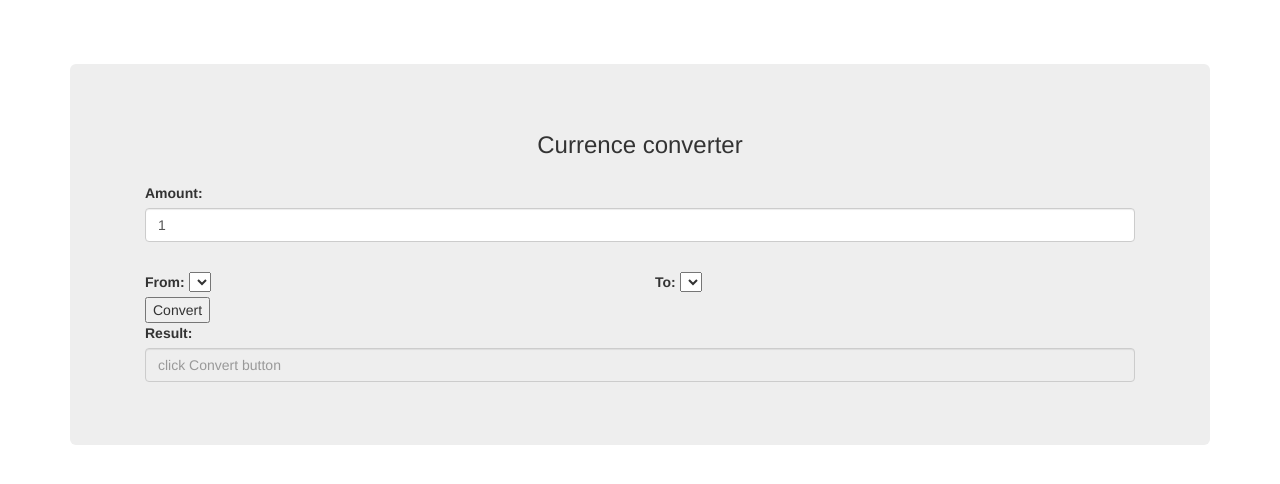
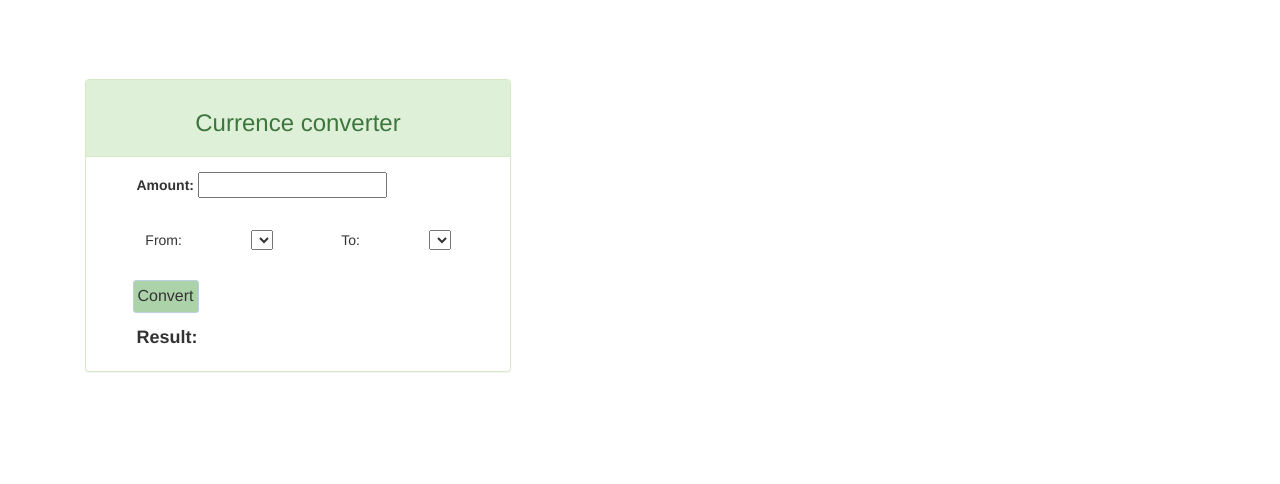
Before and after one commit to mkumbobeaty/currency_conveter, a website: page index.html in a window 1280 px wide. Drawn offline with nearby package versions, Linux system fonts and the light colour scheme; files that its build step writes are made by us from their sources; no server answers.

Commit message:
Work on an online currence_convator by creating: -Function that return list of all currecies -Function that calculate the currencies and return value -Display result in presentation layout(html).

```diff
--- a/css/main.css
+++ b/css/main.css
@@ -1,9 +1,41 @@
-.container{
+.container {
     margin-top: 5%;
 }
-.currency_conveter{
-    padding: 15px;
+@media (max-width: 767px) {
+    .currency_conveter{
+        padding: 15px;
+        width: 100%;
+    }
 }
-.form-control{
-    width: 55%;
+@media (min-width: 768px) {
+    .currency_conveter{
+        padding: 15px;
+        width: 40%;
+    }
 }
+.grid-container {
+    display: grid;
+    grid-template-columns: auto auto auto auto;
+    padding:10px;
+}
+.grid-item {
+    padding: 20px;
+    text-align: center;
+}
+label{
+    margin-left: 9%;
+
+}
+.conv_button{
+    margin-left: 8%;
+    margin-bottom: 3%;
+    padding: 4px;
+    font-size: 16px;
+    background-color: #acd2aa;
+    border: 1px solid #bcd0e0;
+    border-radius: 3px;
+}
+.result{
+    font-size: 18px;
+
+}
--- a/index.html
+++ b/index.html
@@ -8,29 +8,27 @@
 
 <body>
 <div class="container">
-    <div class="jumbotron">
+    <div class="currency_conveter">
+    <div class="panel panel-success">
+        <div class="panel-heading">
         <h3 class="text-center">Currence converter</h3>
-        <div class="currency_conveter">
-            <label for="currency_from">Amount:</label>
-            <input class="form-control" type="text" value="1" id="currency_from" name="currency_from">
-            <div class="row" style="margin-top: 3%">
-                <div class="col-md-6">
-                    <label>From:</label>
-                    <select id="currency_fr">
-                    </select>
-                </div>
-                <div class="col-md-6">
-                    <label>To:</label>
-                    <select id="currency_to">
-                    </select>
-                </div>
+        </div>
+        <div class="panel-body">
+            <label for="amount">Amount:</label>
+            <input type="text"  id="amount" >
+            <div class="grid-container">
+                <div class="grid-item">From:</div>
+                <div class="grid-item"><select id="currency_fr"></select></div>
+                <div class="grid-item">To:</div>
+                <div class="grid-item"><select id="currency_to"></select></div>
             </div>
-            <button class="button postfix">Convert</button>
+            <button class="conv_button" onClick="convertCurrency()">Convert</button>
             <div class="result">
-                <label for="curr_to">Result:</label>
-                <input class="form-control" type="text" id="curr_to" readonly="" placeholder="click Convert button">
+                <label for="result">Result:</label>
+                <span id="result" ></span>
             </div>
         </div>
+    </div>
     </div>
 </div>
 </body>
--- a/js/main.js
+++ b/js/main.js
@@ -1,5 +1,7 @@
+// import numeral from 'numeral-es6';
+
 let currencyData = () => {
-    const url = 'https://free.currencyconverterapi.com/api/v5/currencies'
+    const url = 'https://free.currencyconverterapi.com/api/v5/currencies';
     return fetch(url)
         .then(response => response.json())
         .then(currency => {
@@ -26,5 +28,29 @@ let selectDataFrom = (currencyValues = {}) =>{
     }
 
 };
+let convertCurrency = () => {
+    let from = document.getElementById('currency_fr').value;
+    let to = document.getElementById('currency_to').value;
+    let currency_conv = `${from}${'_'}${to}`;
+
+    let amount = document.getElementById('amount').value;
+    let result = document.getElementById('result');
+    if (from.length > 0 && to.length > 0 && amount.length > 0) {
+        let url = `https://free.currencyconverterapi.com/api/v5/convert?q=${currency_conv}`
+        return fetch(url)
+            .then(response => response.json())
+            .then(res => res.results)
+            .then(data => {
+                let currFact = Object.values(data)[0].val;
+                console.log("the currency")
+                console.log(currFact);
+                if(currFact != undefined) {
+                    result.innerHTML = parseFloat(amount)*parseFloat(currFact);
+                    console.log(result)
+                }
+
+            });
+    };
+};
 
 currencyData();
--- a/package.json
+++ b/package.json
@@ -10,7 +10,10 @@
   "author": "beatrice",
   "license": "ISC",
   "dependencies": {
-    "bootstrap3": "^3.3.5"
+    "bootstrap3": "^3.3.5",
+    "es6-polyfills": "^2.0.0",
+    "numeral": "^2.0.6",
+    "numeral-es6": "^1.0.0"
   },
   "devDependencies": {
     "babel-cli": "^6.26.0",
```
Also changed, not shown: build/main.bundle.js, 1 other file.
